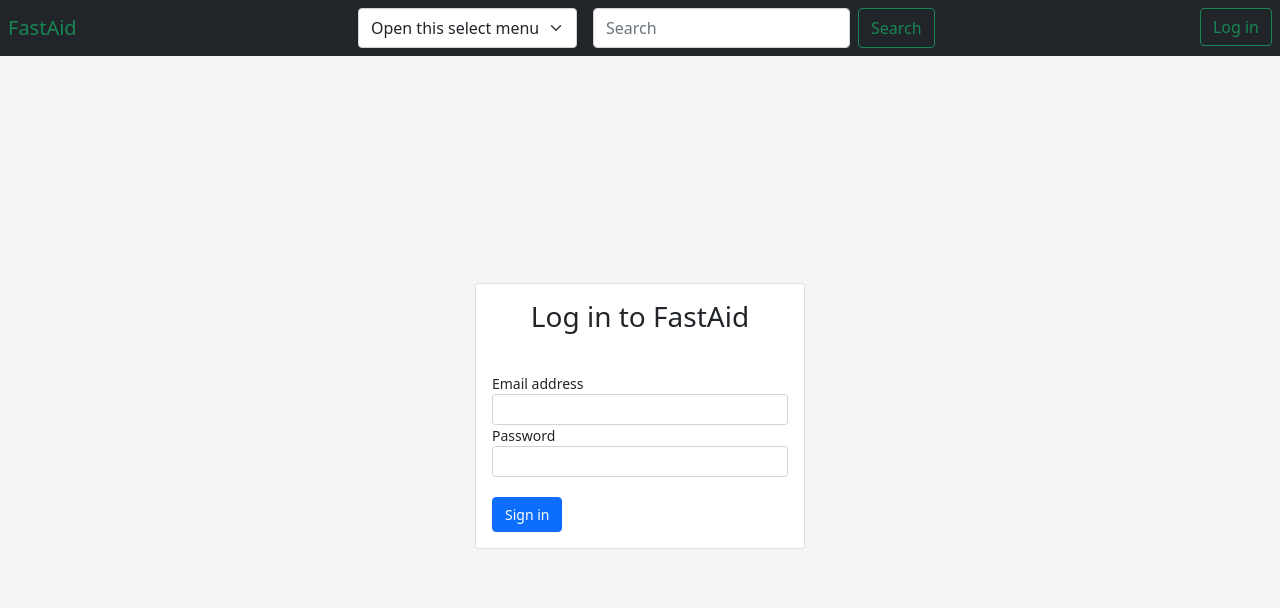
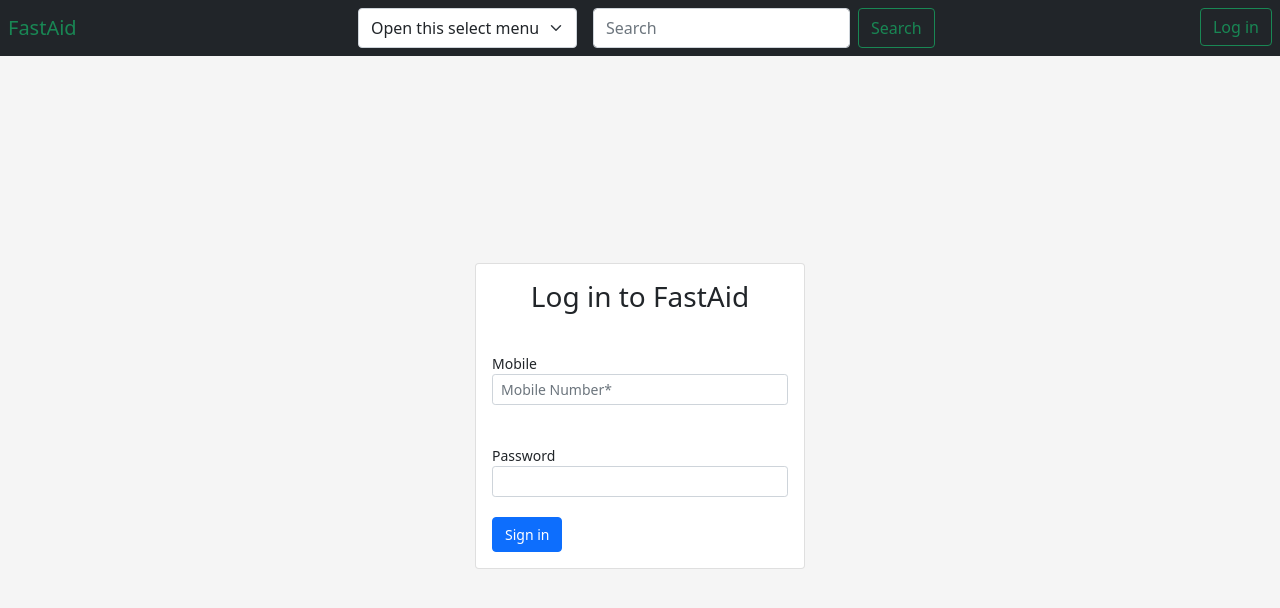
Before and after one commit to harshit151001/fastAid, a React (Create React App) app: page /login in a window 1280 px wide. Shown: the top 608 px of the page. Built offline with nearby package versions, Linux system fonts and the light colour scheme.

Commit message:
Formik and Yup added, Login form working

```diff
--- a/package.json
+++ b/package.json
@@ -8,11 +8,13 @@
     "@testing-library/user-event": "^12.1.10",
     "bootstrap": "^5.0.0-beta3",
     "bootstrap-icons": "^1.4.1",
+    "formik": "^2.2.6",
     "react": "^17.0.2",
     "react-dom": "^17.0.2",
     "react-router-dom": "^5.2.0",
     "react-scripts": "4.0.3",
-    "web-vitals": "^1.0.1"
+    "web-vitals": "^1.0.1",
+    "yup": "^0.32.9"
   },
   "scripts": {
     "start": "react-scripts start",
--- a/src/Routes/Login.js
+++ b/src/Routes/Login.js
@@ -1,41 +1,71 @@
-import React from "react";
+import React from 'react';
+import * as Yup from 'yup';
+import { useFormik } from 'formik';
+
+const validationSchema = Yup.object({
+  phoneNumber: Yup.string()
+    .matches(/^[6-9]\d{9}$/, {
+      message: 'Please enter a valid mobile number (10 digits)',
+      excludeEmptyString: false
+    })
+    .min(10)
+    .max(10)
+    .required('Required'),
+  password: Yup.string().min(6).required('Required')
+});
 
 const Login = () => {
+  const formik = useFormik({
+    initialValues: {
+      phoneNumber: '',
+      password: ''
+    },
+    validationSchema,
+    onSubmit: ({ phoneNumber, password }) => {
+      console.log(phoneNumber, password);
+      // action
+    }
+  });
+
   return (
-    <div class="global-container">
-      <div class="card login-form">
-        <div class="card-body">
-          <h3 class="card-title text-center">Log in to FastAid</h3>
-          <div class="card-text">
-            {/* <div
-              class="alert alert-danger alert-dismissible fade show"
-              role="alert"
-            >
-              Incorrect username or password.
-            </div> */}
+    <div className="global-container">
+      <div className="card login-form">
+        <div className="card-body">
+          <h3 className="card-title text-center">Log in to FastAid</h3>
+          <div className="card-text">
+            {formik.errors.phoneNumber && formik.touched.phoneNumber ? (
+              <div className="alert alert-danger alert-dismissible fade show" role="alert">
+                {formik.errors.phoneNumber}
+              </div>
+            ) : null}
+
             <form className="form-login">
-              <div class="form-group">
-                <label for="exampleInputEmail1">Email address</label>
-                <input
-                  type="email"
-                  class="form-control form-control-sm"
-                  id="exampleInputEmail1"
-                  aria-describedby="emailHelp"
-                />
+              <div className="form-group">
+                <label for="exampleInputPhoneNumber">Mobile</label>
+                <input id="phoneNumber" value={formik.values.phoneNumber} onChange={formik.handleChange} placeholder="Mobile Number*" type="number" className="form-control form-control-sm" aria-describedby="contactNumber" />
               </div>
-              <div class="form-group">
+              <div style={{ marginBottom: '40px' }}>
+                {formik.errors.password && formik.touched.password ? (
+                  <div className="alert alert-danger alert-dismissible fade show" role="alert">
+                    {formik.errors.password}
+                  </div>
+                ) : null}
+              </div>
+              <div className="form-group">
                 <label for="exampleInputPassword1">Password</label>
-                <input
-                  type="password"
-                  class="form-control form-control-sm"
-                  id="exampleInputPassword1"
-                />
+                <input type="password" onChange={formik.handleChange} className="form-control form-control-sm" id="password" />
               </div>
-              <button type="submit" class="btn btn-primary btn-block btn-login">
+              <button
+                onClick={() => {
+                  formik.handleSubmit();
+                }}
+                type="button"
+                className="btn btn-primary btn-block btn-login"
+              >
                 Sign in
               </button>
 
-              {/* <div class="sign-up">
+              {/* <div className="sign-up">
                 Don't have an account? <a href="#">Create One</a>
               </div> */}
             </form>
```
Also changed, not shown: 1 other file (tests, documents, lock files or other folders).
